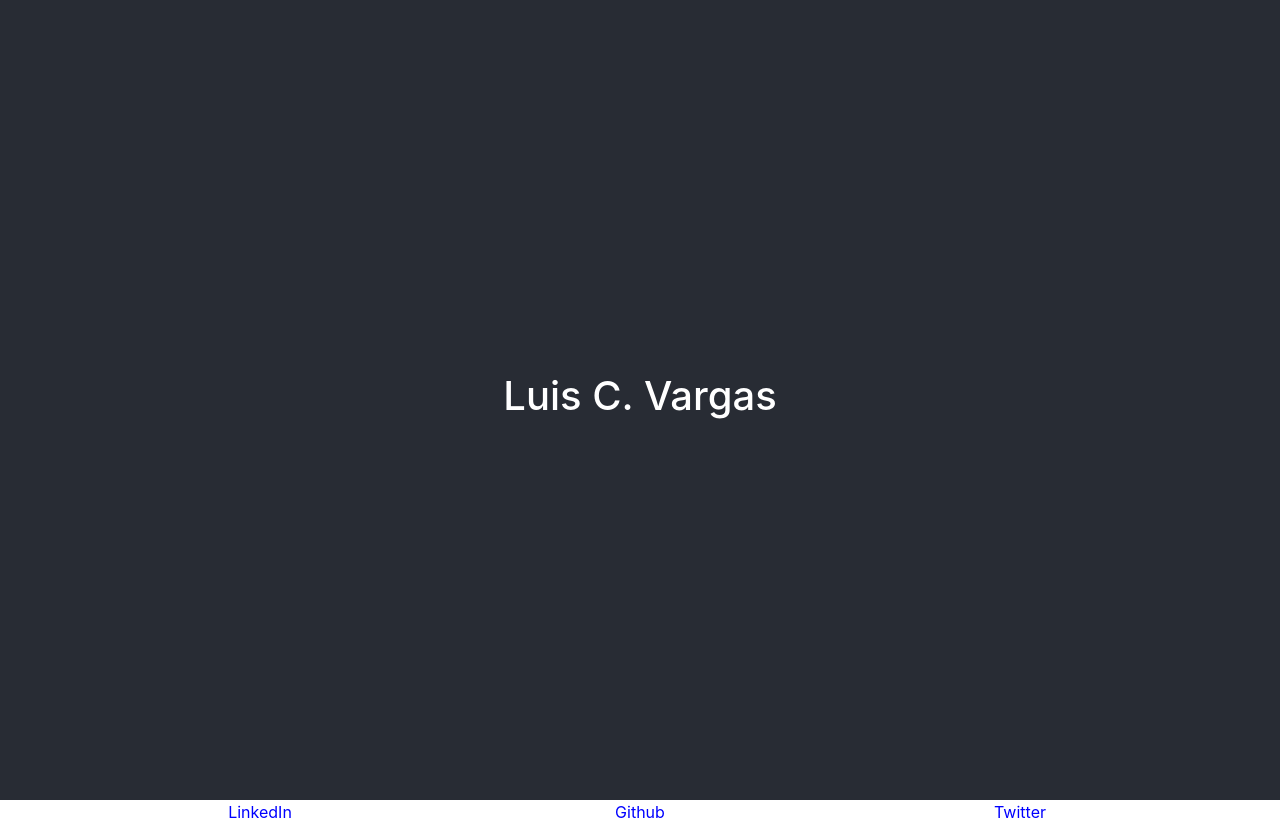
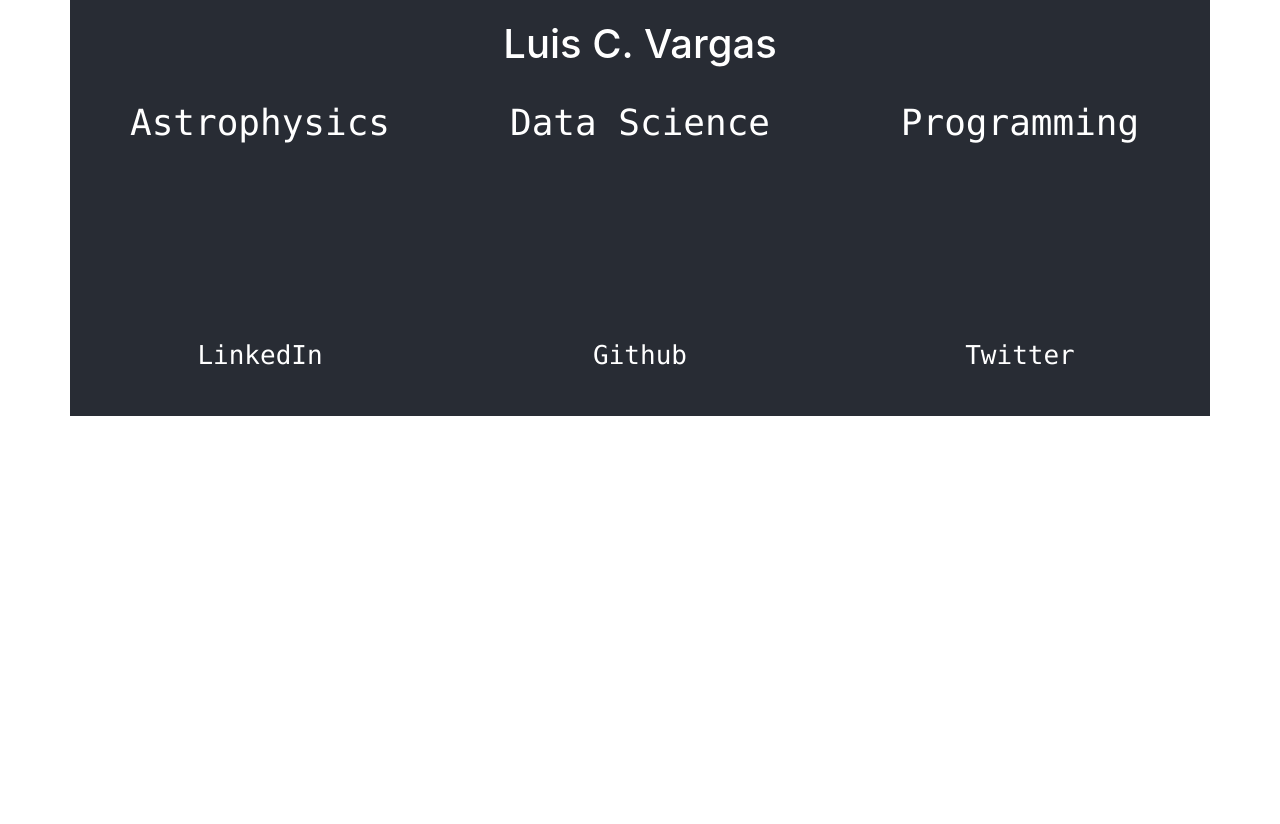
Before and after one commit to luiscvargas/octonion, a React (Create React App) app: page / in a window 1280 px wide. After the commit the page ends 800 px from the top, so only its background shows below. Built offline with nearby package versions, Linux system fonts and the light colour scheme.

Commit message:
add roles and links

```diff
--- a/src/components/Footer.js
+++ b/src/components/Footer.js
@@ -1,50 +1,21 @@
 import React, { Component } from 'react';
 import '../styles/App.css';
 import { Container, Row, Col} from 'reactstrap';
+import LinkWithText from './Links';
 import 'bootstrap/dist/css/bootstrap.min.css';
 
 class Footer extends Component {
   render() {
     return (
-        <footer className="App-footer">
-          <Container>
-            <Row>
-                <LinkWithText size="4" url="https://www.linkedin.com/in/luiscvargas/" text="LinkedIn"/>
-                <LinkWithText size="4" url="https://github.com/" text="Github"/>
-                <LinkWithText size="4" url="https://twitter.com" text="Twitter"/>
-            </Row>
-          </Container>
-        </footer>
+      <Container className="App-footer">
+        <Row>
+            <LinkWithText color="black" size="4" url="https://www.linkedin.com/in/luiscvargas/" text="LinkedIn"/>
+            <LinkWithText color="black" size="4" url="https://github.com/" text="Github"/>
+            <LinkWithText color="black" size="4" url="https://twitter.com" text="Twitter"/>
+        </Row>
+      </Container>
     );
   }
 }
 
 export default Footer;
-
-class LinkWithText extends Component {
-
-  constructor(props){
-    super(props);
-    this.state = {color: "blue"};
-
-    this.onMouseLeave = this.onMouseLeave.bind(this);
-    this.onMouseEnter = this.onMouseEnter.bind(this);
-  }
-  onMouseLeave() {
-    this.setState({color: "blue"});
-  }
-  onMouseEnter() {
-    this.setState({color: "red"});
-  }
-  render() {
-    return (
-      <Col xs={this.state.xs}>
-        <a href={this.props.url} style={{color: this.state.color}}
-          onMouseOut={() => this.onMouseLeave()}
-          onMouseOver={() => this.onMouseEnter()}>
-          {this.props.text}
-        </a>
-    </Col>
-    );
-  }
-}
--- a/src/components/Header.js
+++ b/src/components/Header.js
@@ -1,15 +1,15 @@
 import React, { Component } from 'react';
-import { Button } from 'reactstrap';
+import { Container, Row, Col} from 'reactstrap';
 import '../styles/App.css';
 
 class Header extends Component {
   render() {
     return (
-      <header className="App-header">
+      <Container className="App-header">
         <h1>
           Luis C. Vargas
         </h1>
-      </header>
+      </Container>
     );
   }
 }
--- /dev/null
+++ b/src/components/Links.js
@@ -0,0 +1,34 @@
+import React, { Component } from 'react';
+import '../styles/App.css';
+import { Grid, Row, Col} from 'reactstrap';
+import 'bootstrap/dist/css/bootstrap.min.css';
+
+class LinkWithText extends Component {
+
+  constructor(props){
+    super(props);
+    this.state = {color: "white"};
+
+    this.onMouseLeave = this.onMouseLeave.bind(this);
+    this.onMouseEnter = this.onMouseEnter.bind(this);
+  }
+  onMouseLeave() {
+    this.setState({color: "white"});
+  }
+  onMouseEnter() {
+    this.setState({color: "gray"});
+  }
+  render() {
+    return (
+      <Col xs={this.props.xs} md={this.props.xs} lg="4">
+        <a href={this.props.url} style={{color: this.state.color}}
+          onMouseOut={() => this.onMouseLeave()}
+          onMouseOver={() => this.onMouseEnter()}>
+          {this.props.text}
+        </a>
+    </Col>
+    );
+  }
+}
+
+export default LinkWithText;
--- /dev/null
+++ b/src/components/Roles.js
@@ -0,0 +1,21 @@
+import React, { Component } from 'react';
+import '../styles/App.css';
+import { Container, Row, Col} from 'reactstrap';
+import LinkWithText from './Links';
+import 'bootstrap/dist/css/bootstrap.min.css';
+
+class Roles extends Component {
+  render() {
+    return (
+      <Container className="App-roles">
+        <Row>
+            <LinkWithText xs="4" url="https://www.linkedin.com/in/luiscvargas/" text="Astrophysics"/>
+            <LinkWithText xs="4" url="https://github.com/" text="Data Science"/>
+            <LinkWithText xs="4" url="https://twitter.com" text="Programming"/>
+        </Row>
+      </Container>
+    );
+  }
+}
+
+export default Roles;
--- a/src/containers/App.js
+++ b/src/containers/App.js
@@ -3,6 +3,8 @@ import { Button } from 'reactstrap';
 import logo from '../images/logo.svg';
 import Header from '../components/Header';
 import Footer from '../components/Footer';
+import Roles from '../components/Roles';
+import { Container, Row, Col } from 'reactstrap';
 import '../styles//App.css';
 
 class App extends Component {
@@ -10,6 +12,7 @@ class App extends Component {
     return (
       <div className="App">
         <Header />
+        <Roles />
         <Footer />
       </div>
     );
--- a/src/styles/App.css
+++ b/src/styles/App.css
@@ -9,12 +9,36 @@
 
 .App-header {
   background-color: #282c34;
-  min-height: 100vh;
+  min-height: 12vh;
   display: flex;
   flex-direction: column;
   align-items: center;
   justify-content: center;
   font-size: calc(10px + 2vmin);
+  color: white;
+}
+
+.App-roles {
+  background-color: #282c34;
+  min-height: 30vh;
+  display: block;
+  flex-direction: column;
+  align-items: center;
+  justify-content: center;
+  font-size: calc(20px + 2vmin);
+  font-family: "Lucida Console", Monaco, monospace;
+  color: white;
+}
+
+.App-footer {
+  background-color: #282c34;
+  min-height: 10vh;
+  display: block;
+  flex-direction: column;
+  align-items: center;
+  justify-content: center;
+  font-size: calc(10px + 2vmin);
+  font-family: "Lucida Console", Monaco, monospace;
   color: white;
 }
 
```
